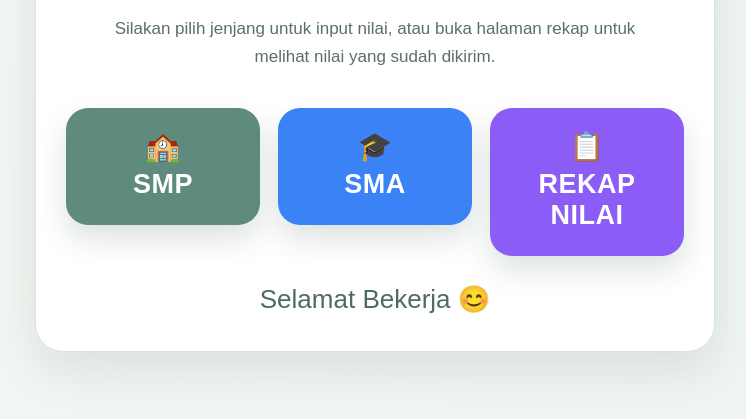
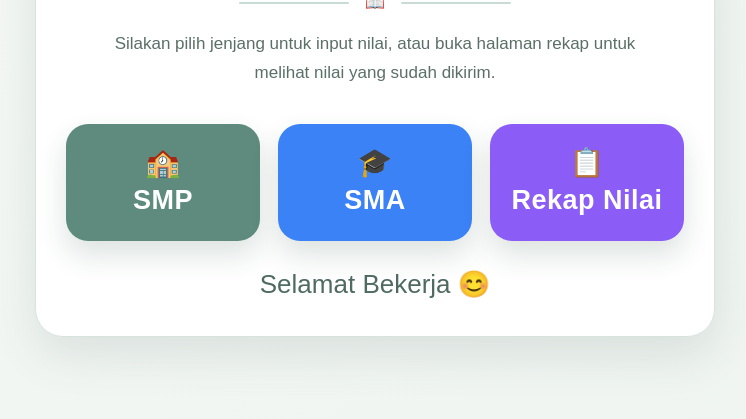
Before and after one commit to lalunamalia/Input-nilai-nafa, a plain HTML site: page index.html in a window 1280 px wide. Shown: the part 355-774 px from the top of the page, without its empty margins (265-1011 px from the left). Drawn offline with Linux system fonts and the light colour scheme.

Commit message:
Update index.html

```diff
--- a/index.html
+++ b/index.html
@@ -165,7 +165,7 @@
           <span class="btn sma"><span class="btn-icon">🎓</span>SMA</span>
         </a>
         <a href="rekap-nilai.html">
-          <span class="btn rekap"><span class="btn-icon">📋</span>REKAP NILAI</span>
+          <span class="btn rekap"><span class="btn-icon">📋</span>Rekap Nilai</span>
         </a>
       </div>
 
```
